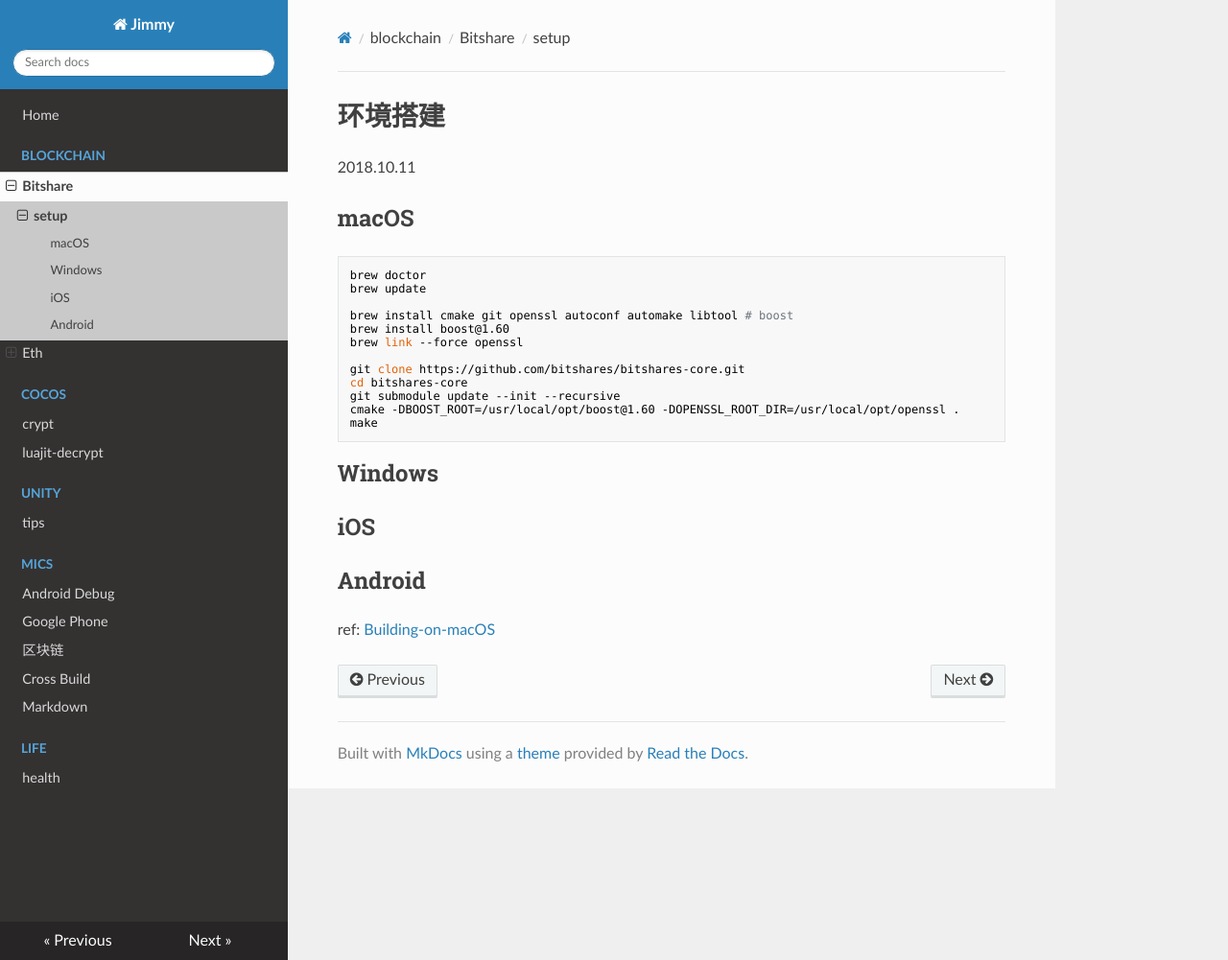
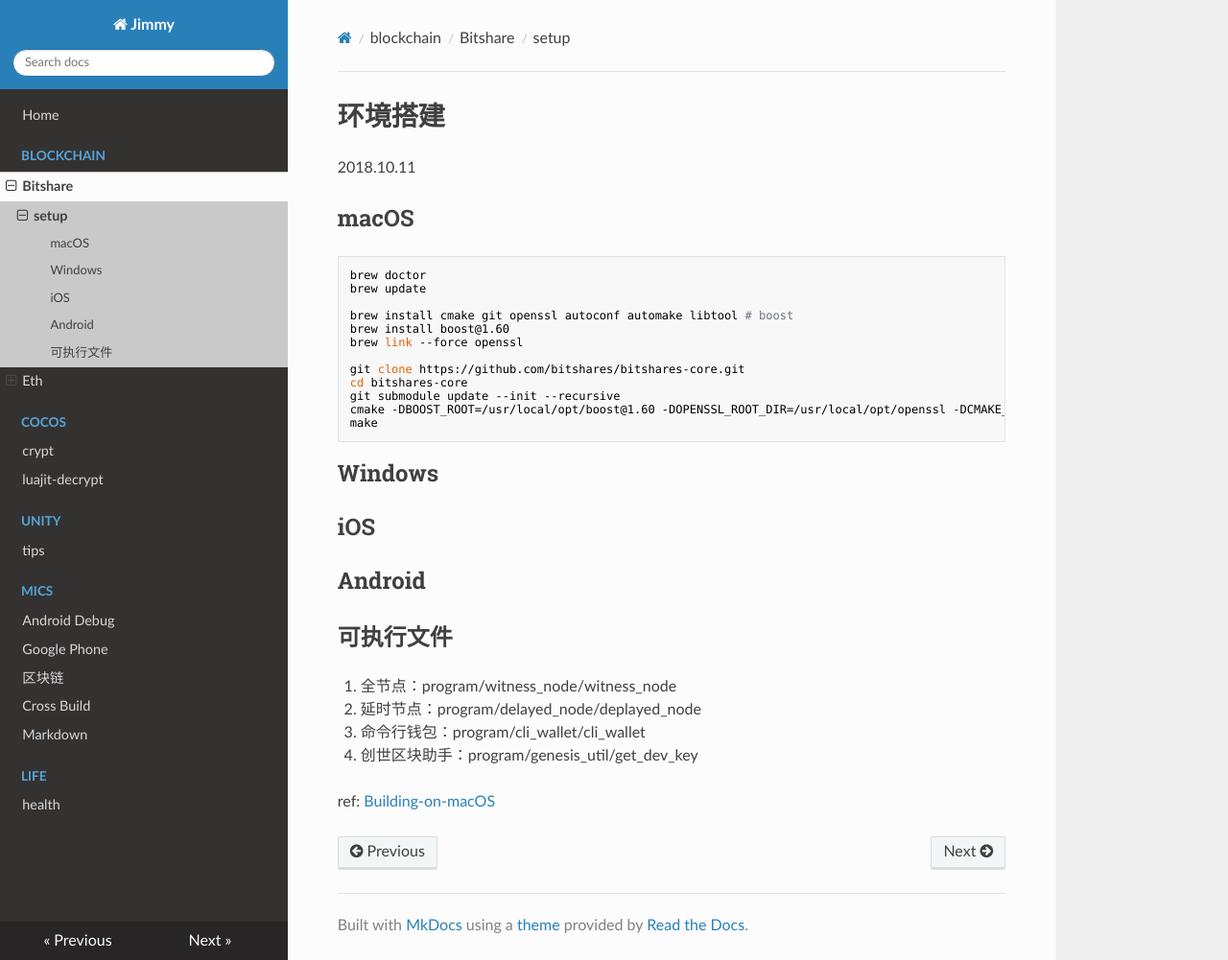
Before and after one commit to guo-m/blog, an MkDocs documentation site: the page built from docs/blockchain/bitshare/setup.md, in a window 1280 px wide and 1001 px high. Shown: the whole window at 96% size. Built offline with MkDocs 1.6.1, drawn with Linux system fonts in a browser that asks for light colours; nearby versions of some CDN libraries.

Commit message:
Update setup.md

````diff
--- a/docs/blockchain/bitshare/setup.md
+++ b/docs/blockchain/bitshare/setup.md
@@ -15,7 +15,7 @@
 git clone https://github.com/bitshares/bitshares-core.git
 cd bitshares-core
 git submodule update --init --recursive
-cmake -DBOOST_ROOT=/usr/local/opt/boost@1.60 -DOPENSSL_ROOT_DIR=/usr/local/opt/openssl .
+cmake -DBOOST_ROOT=/usr/local/opt/boost@1.60 -DOPENSSL_ROOT_DIR=/usr/local/opt/openssl -DCMAKE_BUILD_TYPE=Release .
 make
 ```
 
@@ -25,4 +25,11 @@
 
 ## Android
 
+## 可执行文件
+
+1. 全节点：program/witness_node/witness_node
+2. 延时节点：program/delayed_node/deplayed_node
+3. 命令行钱包：program/cli_wallet/cli_wallet
+4. 创世区块助手：program/genesis_util/get_dev_key
+
 ref: [Building-on-macOS](https://github.com/bitshares/bitshares-core/wiki/Building-on-OS-X)
````
